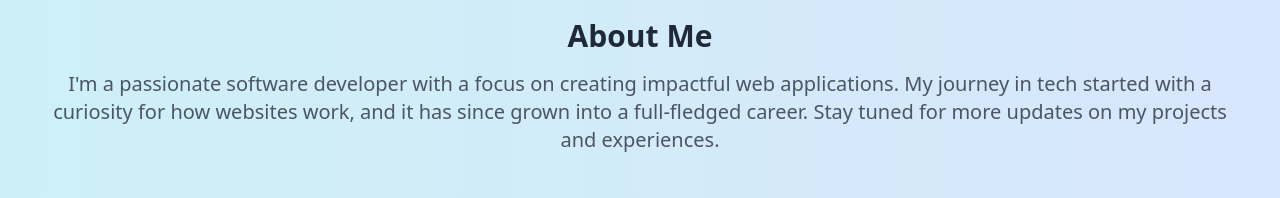
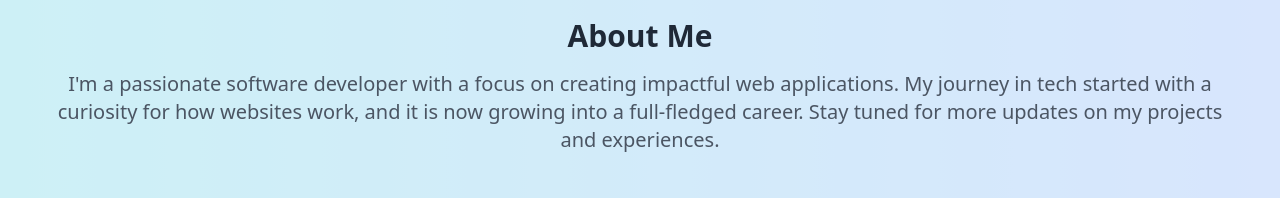
Before and after one commit to JGrant024/Portfolio, a React (Vite) app: page / in a window 1280 px wide. Shown: the part 410-608 px from the top of the page. Built offline with nearby package versions, Linux system fonts and the light colour scheme.

Commit message:
updated about me section

```diff
--- a/src/pages/Home.jsx
+++ b/src/pages/Home.jsx
@@ -108,7 +108,7 @@ const Home = () => {
           <p className="text-xl text-gray-600 text-center">
             I'm a passionate software developer with a focus on creating
             impactful web applications. My journey in tech started with a
-            curiosity for how websites work, and it has since grown into a
+            curiosity for how websites work, and it is now growing into a
             full-fledged career. Stay tuned for more updates on my projects and
             experiences.
           </p>
```
